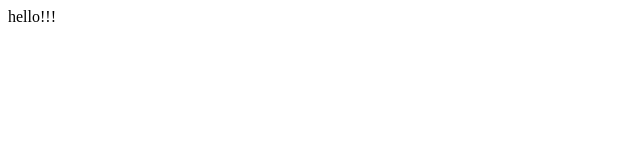
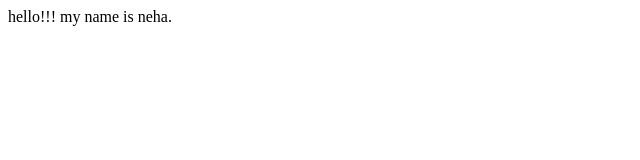
Before and after one commit to Neha-Ujjwal/practise, a plain HTML site: page git_revert&reset.html in a window 1280 px wide. Shown: the whole page, without its empty margins (0-640 px from the left). Drawn offline with Linux system fonts and the light colour scheme.

Commit message:
commit 1

```diff
--- a/git_revert&reset.html
+++ b/git_revert&reset.html
@@ -8,5 +8,6 @@
 </head>
 <body>
     hello!!!
+    my name is neha.
 </body>
 </html>
```
